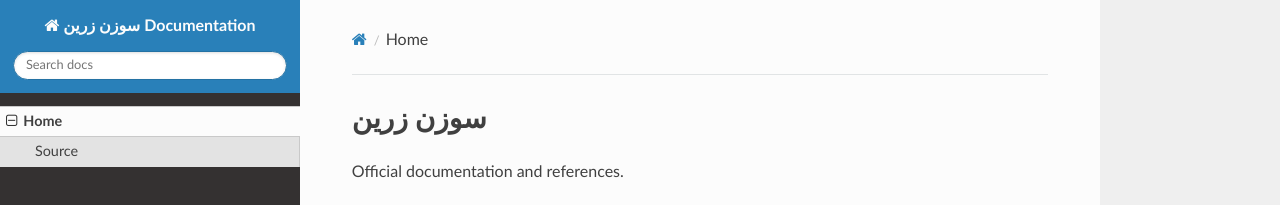
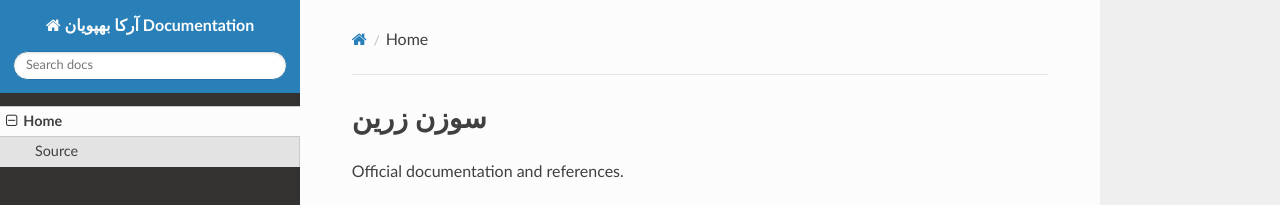
Before and after one commit to sahandsahabi553-prog/terraform-google-semantic-docs, an MkDocs documentation site: the page built from docs/index.md, in a window 1280 px wide. Shown: the top 205 px of the page. Built offline with MkDocs 1.6.1, drawn with Linux system fonts in a browser that asks for light colours; nearby versions of some CDN libraries.

```diff
--- a/mkdocs.yml
+++ b/mkdocs.yml
@@ -1,4 +1,4 @@
-site_name: سوزن زرین Documentation
+site_name: آرکا بهپویان Documentation
 nav:
   - Home: index.md
 theme: readthedocs
```
